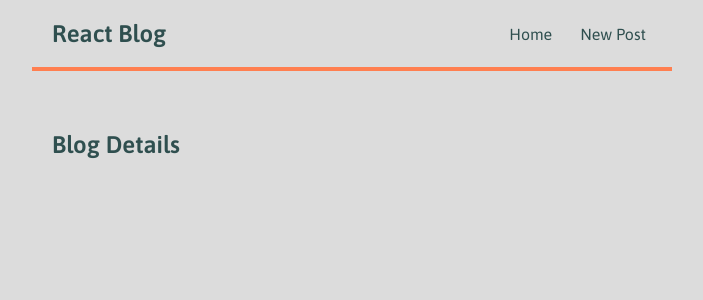
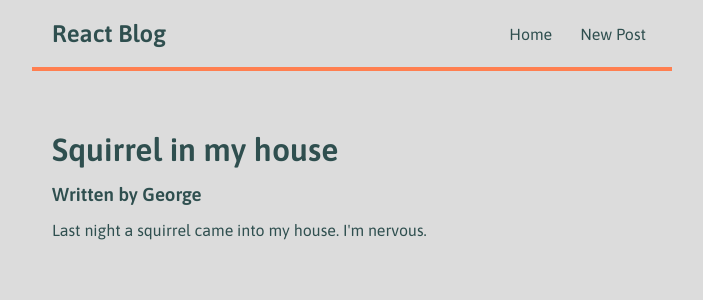
Before and after one commit to jossdixon/react-blog, a React (Create React App) app: page /blogs/1 in a window 1280 px wide. Shown: the top 300 px of the page, without its empty margins (288-991 px from the left). Built offline with nearby package versions, Linux system fonts and the light colour scheme; data requests are answered from the project's data file.

Commit message:
details page

```diff
--- a/src/BlogDetails.js
+++ b/src/BlogDetails.js
@@ -1,10 +1,23 @@
-import { useParams } from 'react-router-dom'
+import { useParams } from 'react-router-dom';
+import useFetch from './useFetch';
 
 const BlogDetails = () => {
-  const {} = useParams()
+  const { id } = useParams();
+  const { data: blog, error, isPending } = useFetch('http://localhost:8000/blogs/' + id);
+
   return (
     <div className="blog-details">
-      <h2>Blog Details</h2>
+      { isPending && <div>Post Loading...</div> }
+      { error && <div>{ error }</div> }
+      { blog && (
+        <article>
+          <h2>{ blog.title }</h2>
+          <h3>Written by { blog.author }</h3>
+          <div>
+            { blog.body }
+          </div>
+        </article>
+      )}
     </div>
    );
 }
--- a/src/index.css
+++ b/src/index.css
@@ -51,3 +51,18 @@
 a {
   text-decoration: none;
 }
+.blog-details h2 {
+  margin-bottom: 16px;
+  font-size: 32px;
+}
+.blog-details div {
+  margin: 16px 0;
+}
+.blog-details button {
+  background: coral;
+  color: darkslategray;
+  border: 0;
+  padding: 8px;
+  border-radius: 8px;
+  cursor: pointer;
+}
```
